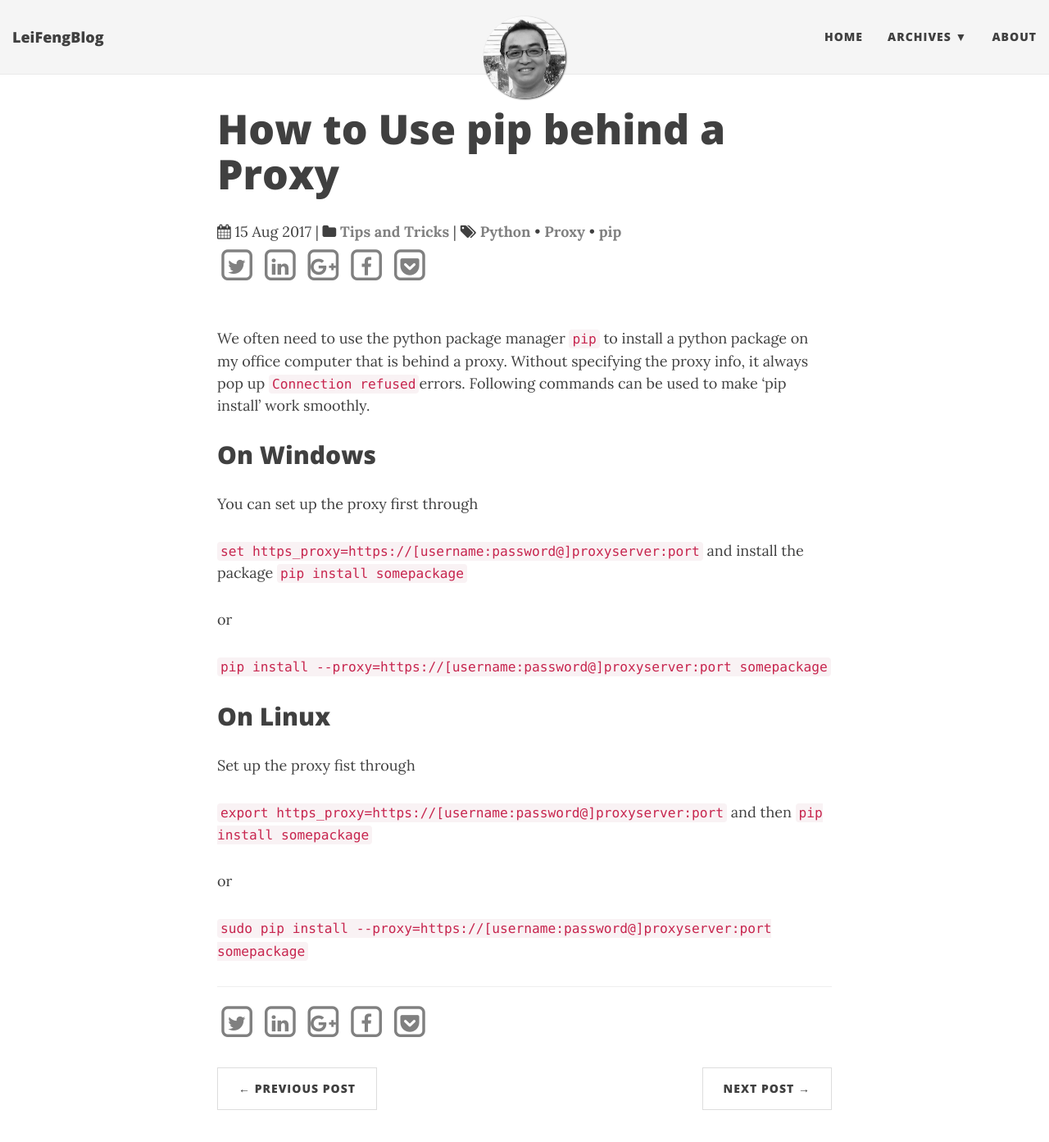
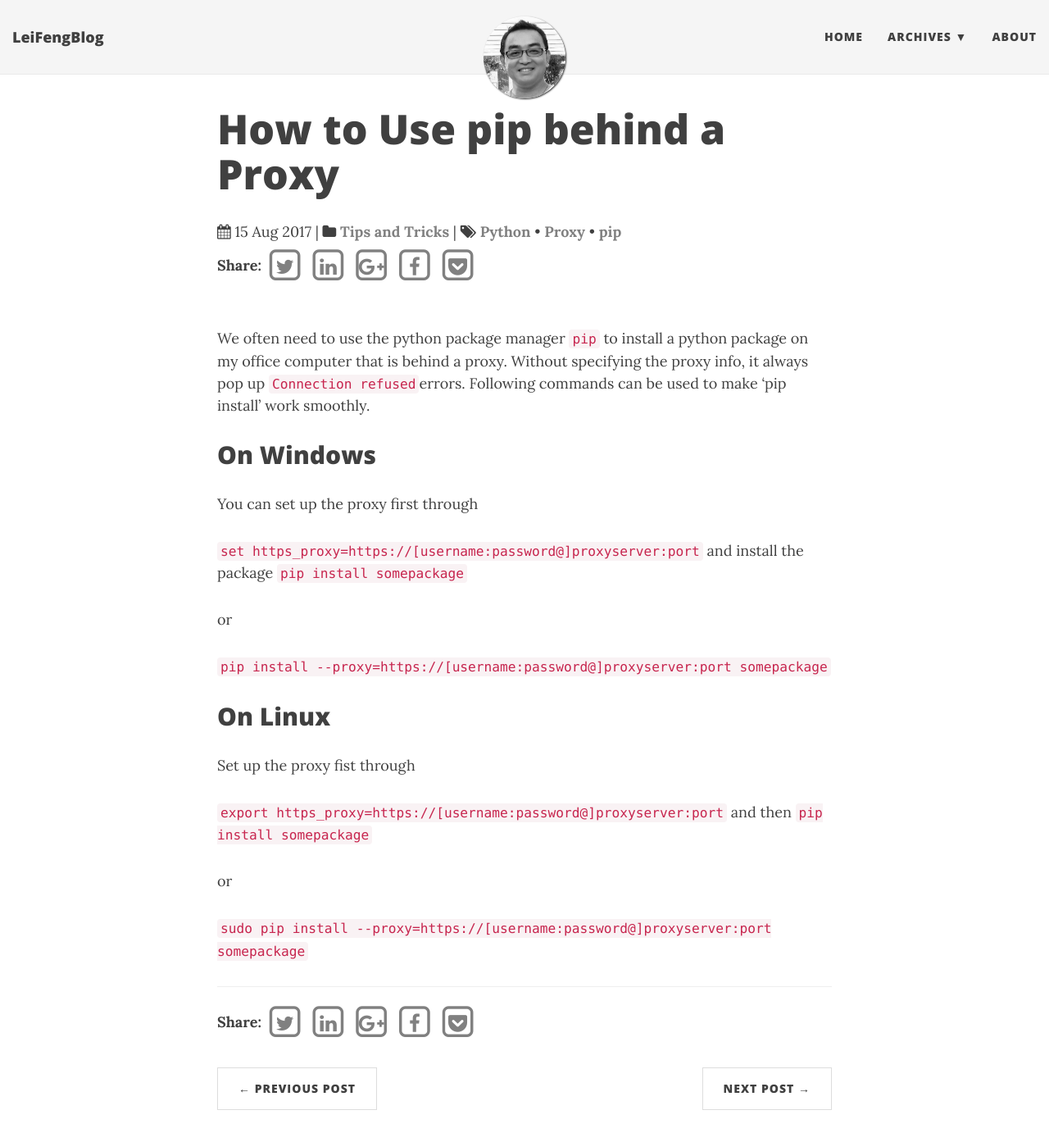
Before and after one commit to stonefl/stonefl.github.io, a Jekyll site: the page built from _posts/2017-09-22-how-to-use-pip-behind-a-proxy.md, in a window 1280 px wide and 1400 px high. Shown: the top 1393 px of the window at 82% size. Built offline with Jekyll 4.4.1, drawn with Linux system fonts in a browser that asks for light colours; nearby versions of some CDN libraries; comment, search, counter and statistics services are not loaded.

Commit message:
Update share-social-icons.html

```diff
--- a/_includes/share-social-icons.html
+++ b/_includes/share-social-icons.html
@@ -1,5 +1,6 @@
 <div class="social-icons">
      <span>
+	     <Strong>Share:</Strong>
          <!--twitter-->
 
 		  <a href="https://twitter.com/share?text={{ page.title }}&amp;url={{ site.url }}{{ page.url }}&amp;via={{ site.author.twitter }}" class="social-icons"  target="_blank" title="Share on twitter">
```
